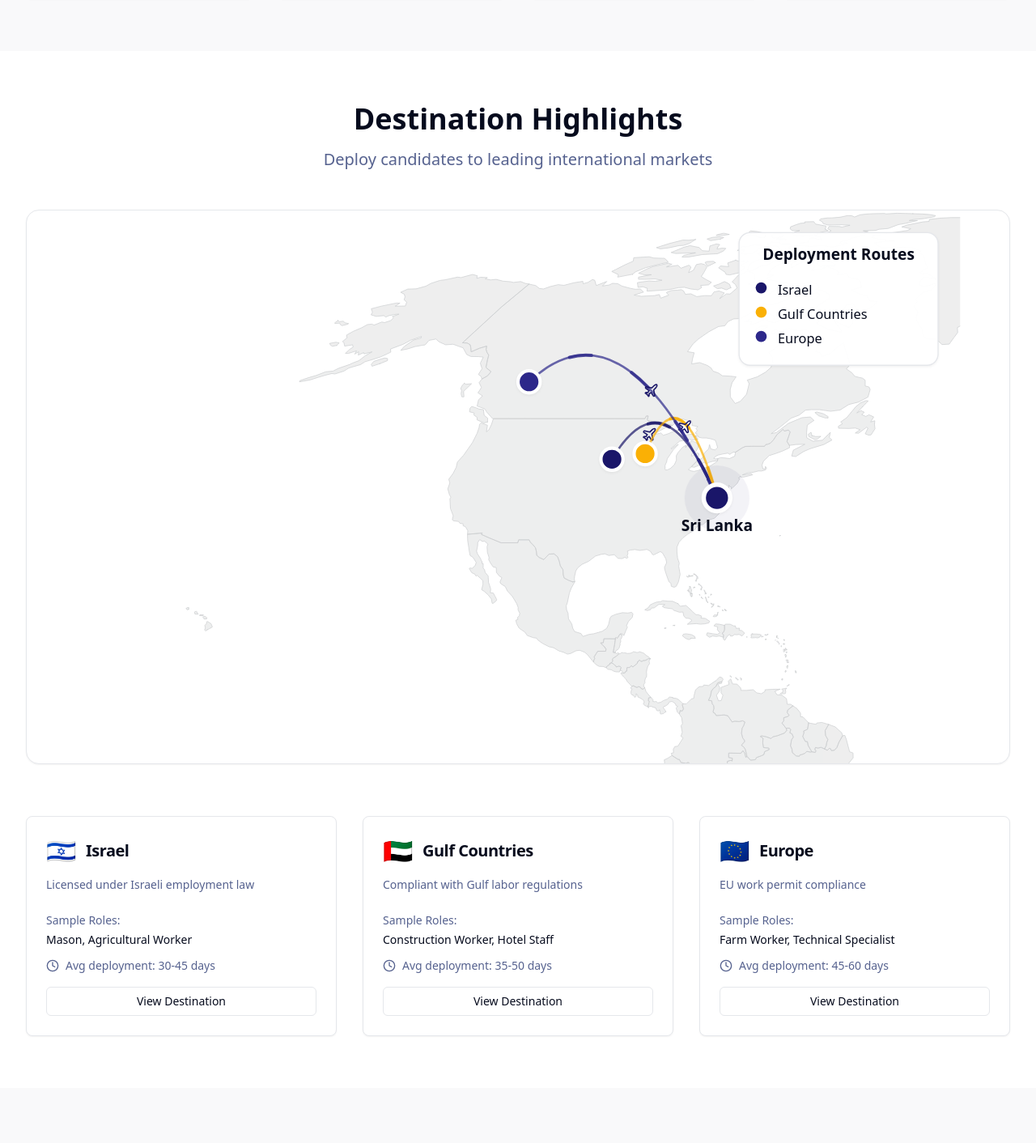
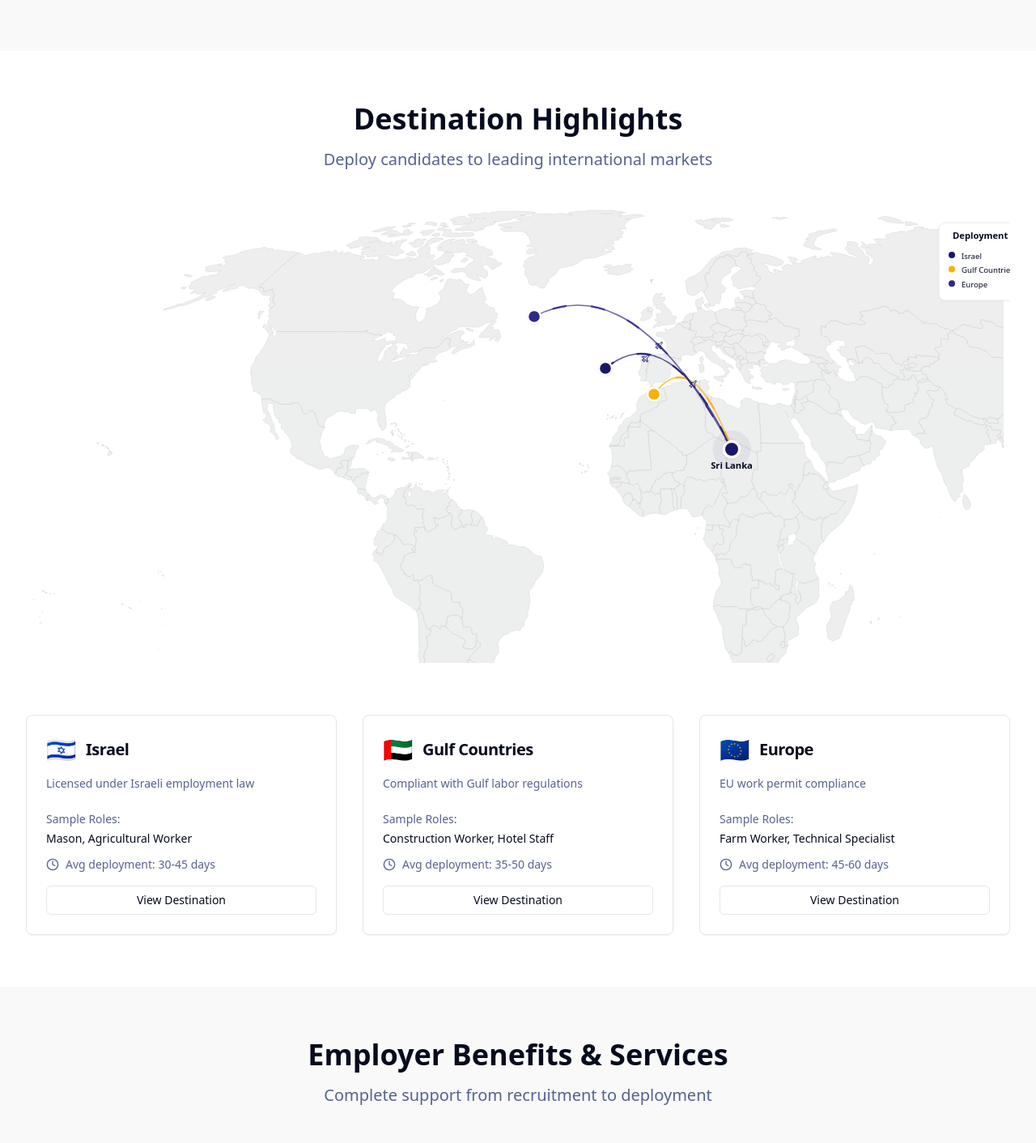
Before and after one commit to dasunperera001/csti-blossom-digital-03, a React (Vite) app: page / in a window 1280 px wide. Shown: the part 2084-3496 px from the top of the page at 81% size. Built offline with nearby package versions, Linux system fonts and the light colour scheme.

Commit message:
fix: update destination coordinates and adjust SVG dimensions in DestinationHighlightsSection

```diff
--- a/src/components/home/DestinationHighlightsSection.tsx
+++ b/src/components/home/DestinationHighlightsSection.tsx
@@ -28,7 +28,7 @@ const DestinationHighlightsSection = () => {
       roles: ["Mason", "Agricultural Worker"],
       deploymentTime: "30-45 days",
       slug: "israel",
-      coordinates: { x: 485, y: 225 }, // Tel Aviv area - adjust these based on your SVG
+      coordinates: { x: 885, y: 245 }, // Tel Aviv area - adjust these based on your SVG
       color: "hsl(var(--primary))"
     },
     {
@@ -38,7 +38,7 @@ const DestinationHighlightsSection = () => {
       roles: ["Construction Worker", "Hotel Staff"],
       deploymentTime: "35-50 days",
       slug: "gulf",
-      coordinates: { x: 515, y: 220 }, // Dubai/UAE area - adjust these based on your SVG
+      coordinates: { x: 960, y: 285 }, // Dubai/UAE area - adjust these based on your SVG
       color: "hsl(var(--secondary))"
     },
     {
@@ -48,13 +48,13 @@ const DestinationHighlightsSection = () => {
       roles: ["Farm Worker", "Technical Specialist"],
       deploymentTime: "45-60 days",
       slug: "europe",
-      coordinates: { x: 410, y: 155 }, // Germany/Central Europe - adjust these based on your SVG
+      coordinates: { x: 775, y: 165 }, // Germany/Central Europe - adjust these based on your SVG
       color: "hsl(var(--primary-light))"
     }
   ];
 
   // Sri Lanka coordinates (origin) - adjust based on your SVG
-  const sriLankaCoords = { x: 580, y: 260 };
+  const sriLankaCoords = { x: 1080, y: 370 };
 
   // Generate curved path between two points
   const generateCurvedPath = (start: {x: number, y: number}, end: {x: number, y: number}) => {
@@ -82,7 +82,7 @@ const DestinationHighlightsSection = () => {
       transition={{ duration: 0.8 }}
       viewport={{ once: true }}
     >
-      <div className="max-w-7xl mx-auto px-6 lg:px-8">
+      <div className="mx-auto px-6 lg:px-8">
         <motion.div
           className="text-center mb-12"
           initial={{ opacity: 0, y: 30 }}
@@ -118,11 +118,11 @@ const DestinationHighlightsSection = () => {
           transition={{ duration: 0.8, delay: 0.4 }}
           viewport={{ once: true }}
         >
-          <figure className="bg-card rounded-2xl shadow-sm border border-border overflow-hidden">
+          <figure className="bg-card rounded-2xl overflow-hidden max-h-[70vh]">
             <div className="aspect-[16/9] md:aspect-[16/9] sm:aspect-[4/3] relative">
               <svg
-                viewBox="0 0 800 500"
-                className="w-full h-full"
+                viewBox="0 0 1500 700"
+                className="w-full max-h-[70vh]"
                 role="img"
                 aria-labelledby="map-title"
               >
@@ -138,8 +138,8 @@ const DestinationHighlightsSection = () => {
                       stroke: "hsl(var(--border))",
                       strokeWidth: "0.5"
                     }}
-                    width="800"
-                    height="500"
+                    width="1500"
+                    height="700"
                   />
                 </g>
 
@@ -321,7 +321,7 @@ const DestinationHighlightsSection = () => {
                 {/* Legend */}
                 <g className="legend">
                   <rect
-                    x="600"
+                    x="1400"
                     y="20"
                     width="180"
                     height="120"
@@ -332,7 +332,7 @@ const DestinationHighlightsSection = () => {
                     className="drop-shadow-sm"
                   />
                   <text
-                    x="690"
+                    x="1490"
                     y="45"
                     textAnchor="middle"
                     className="text-sm font-semibold fill-current text-card-foreground"
@@ -343,13 +343,13 @@ const DestinationHighlightsSection = () => {
                   {destinations.map((destination, index) => (
                     <g key={`legend-${destination.slug}`}>
                       <circle
-                        cx="620"
+                        cx="1420"
                         cy={70 + index * 22}
                         r="5"
                         fill={destination.color}
                       />
                       <text
-                        x="635"
+                        x="1435"
                         y={76 + index * 22}
                         className="text-xs fill-current text-card-foreground cursor-pointer"
                         role="button"
@@ -373,7 +373,7 @@ const DestinationHighlightsSection = () => {
         </motion.div>
 
         {/* Destination Cards - rest of the component remains the same */}
-        <div className="grid md:grid-cols-3 gap-8">
+        <div className="max-w-7xl mx-auto grid md:grid-cols-3 gap-8">
           {destinations.map((destination, index) => (
             <motion.div
               key={index}
```
